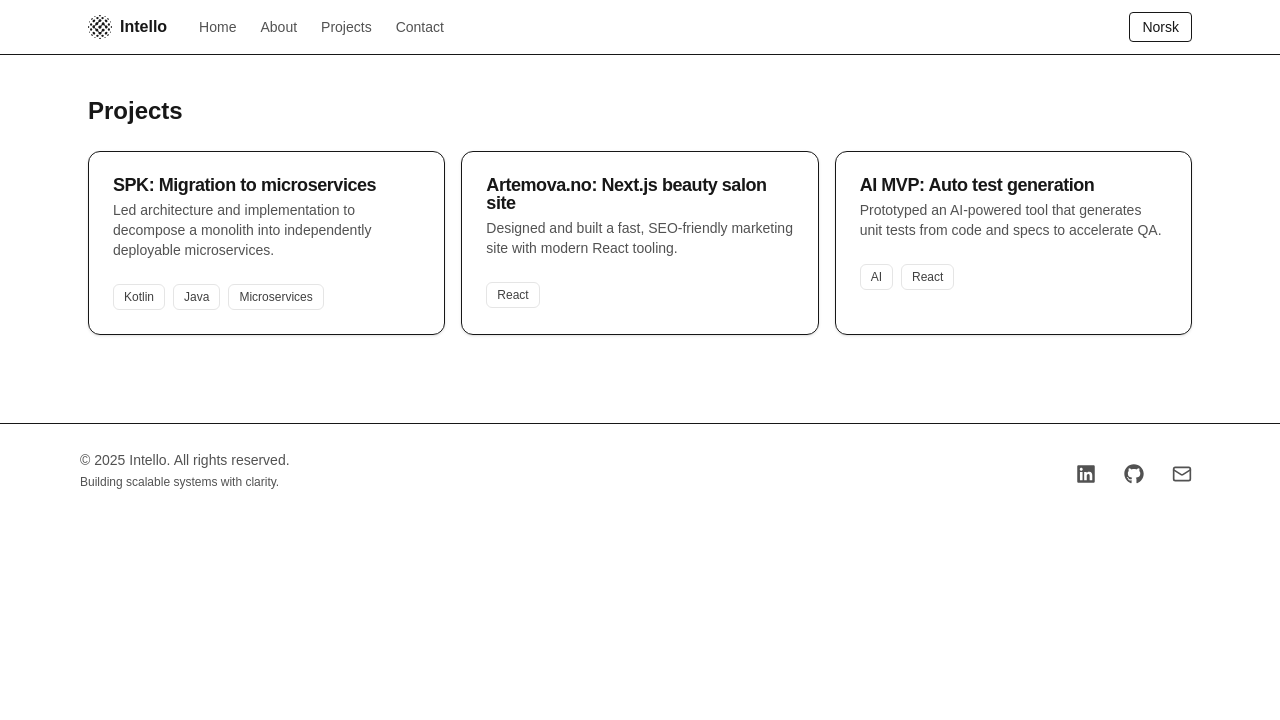
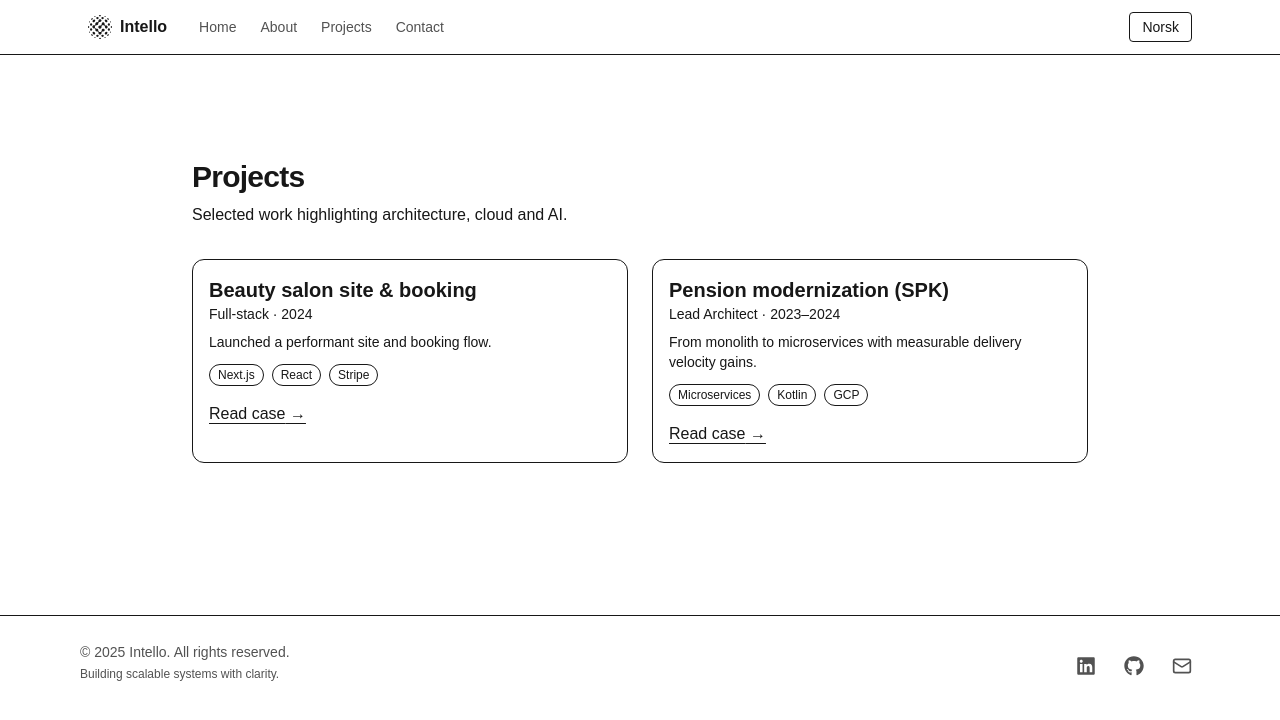
Before and after one commit to finnrobertk/intello-website, a Next.js app: page /en/projects in a window 1280 px wide. Shown: the top 720 px of the page. Built offline with nearby package versions, Linux system fonts and the light colour scheme.

Commit message:
feat: implement MDX-based project portfolio with i18n support

```diff
--- /dev/null
+++ b/app/[locale]/projects/[slug]/page.tsx
@@ -0,0 +1,32 @@
+import fs from "node:fs";
+import Link from "next/link";
+import { getTranslations, setRequestLocale } from "next-intl/server";
+import { MDXRemote } from "next-mdx-remote/rsc";
+import { getProjectFile } from "@/lib/projects";
+
+export default async function ProjectDetail({
+  params,
+}: {
+  params: Promise<{ locale: string; slug: string }>
+}) {
+  const { locale, slug } = await params;
+  setRequestLocale(locale);
+  const t = await getTranslations("projects");
+
+  const file = getProjectFile(locale, slug);
+  const source = fs.readFileSync(file, "utf8");
+
+  return (
+    <main className="mx-auto max-w-3xl px-4 md:px-0 py-12 md:py-16">
+      <article className="prose prose-slate dark:prose-invert">
+        <MDXRemote source={source} />
+      </article>
+      <Link
+        href={`/${locale}/projects`}
+        className="mt-8 inline-block text-primary underline underline-offset-4"
+      >
+        ← {t("back")}
+      </Link>
+    </main>
+  );
+}
--- a/app/[locale]/projects/page.tsx
+++ b/app/[locale]/projects/page.tsx
@@ -1,36 +1,43 @@
-import {getTranslations, setRequestLocale} from 'next-intl/server';
-import ProjectCard from '@/components/ProjectCard';
+import Link from 'next/link';
+import { getTranslations, setRequestLocale } from 'next-intl/server';
+import { listProjects } from '@/lib/projects';
 
 export default async function ProjectsPage({
-  params
+  params,
 }: {
   params: Promise<{ locale: string }>
 }) {
   const { locale } = await params;
   setRequestLocale(locale);
-  const t = await getTranslations('Pages.projects');
-  const p = await getTranslations('ProjectList');
+  const t = await getTranslations('projects');
+  const items = listProjects(locale);
 
   return (
-    <div className="space-y-6">
-      <h1 className="text-2xl font-bold">{t('title')}</h1>
-      <div className="grid grid-cols-1 gap-4 sm:grid-cols-2 lg:grid-cols-3">
-        <ProjectCard
-          title={p('spk.title')}
-          description={p('spk.description')}
-          tags={p.raw('spk.tags') as string[]}
-        />
-        <ProjectCard
-          title={p('artemova.title')}
-          description={p('artemova.description')}
-          tags={p.raw('artemova.tags') as string[]}
-        />
-        <ProjectCard
-          title={p('aimvp.title')}
-          description={p('aimvp.description')}
-          tags={p.raw('aimvp.tags') as string[]}
-        />
+    <main className="mx-auto max-w-4xl px-4 md:px-0 py-12 md:py-16">
+      <h1 className="text-3xl font-bold tracking-tight">{t('title')}</h1>
+      <p className="mt-2 text-muted-foreground">{t('intro')}</p>
+
+      <div className="mt-8 grid gap-6 md:grid-cols-2">
+        {items.map((p) => (
+          <article key={p.slug} className="rounded-xl border p-4 hover:bg-accent/40 transition">
+            <h2 className="text-xl font-semibold">{p.title}</h2>
+            <p className="text-sm text-muted-foreground">{[p.role, p.year].filter(Boolean).join(' · ')}</p>
+            {p.summary && <p className="mt-2 text-sm">{p.summary}</p>}
+            {p.tags?.length ? (
+              <div className="mt-3 flex flex-wrap gap-2 text-xs text-muted-foreground">
+                {p.tags.map((tg) => (
+                  <span key={tg} className="rounded-full border px-2 py-0.5">
+                    {tg}
+                  </span>
+                ))}
+              </div>
+            ) : null}
+            <Link href={`/${locale}/projects/${p.slug}`} className="mt-4 inline-block text-primary underline underline-offset-4">
+              {t('readMore')} →
+            </Link>
+          </article>
+        ))}
       </div>
-    </div>
+    </main>
   );
 }
--- /dev/null
+++ b/content/projects/beauty-booking.en.mdx
@@ -0,0 +1,11 @@
+---
+title: "Beauty salon site & booking"
+slug: "beauty-booking"
+role: "Full-stack"
+year: "2024"
+tags: ["Next.js","React","Stripe"]
+summary: "Launched a performant site and booking flow."
+---
+
+## Overview
+…
--- /dev/null
+++ b/content/projects/beauty-booking.nb.mdx
@@ -0,0 +1,11 @@
+---
+title: "Nettside og booking for salong"
+slug: "beauty-booking"
+role: "Full-stack"
+year: "2024"
+tags: ["Next.js","React","Stripe"]
+summary: "Lanserte rask nettside og bookingflyt."
+---
+
+## Oversikt
+…
--- /dev/null
+++ b/content/projects/spk-modernization.en.mdx
@@ -0,0 +1,17 @@
+---
+title: "Pension modernization (SPK)"
+slug: "spk-modernization"
+role: "Lead Architect"
+year: "2023–2024"
+tags: ["Microservices","Kotlin","GCP"]
+summary: "From monolith to microservices with measurable delivery velocity gains."
+---
+
+## Problem
+Legacy monolith slowed delivery…
+
+## Solution
+Service boundaries, Kotlin + Spring Boot, CI/CD…
+
+## Impact
+Reduced lead time by 45%…
--- /dev/null
+++ b/content/projects/spk-modernization.nb.mdx
@@ -0,0 +1,17 @@
+---
+title: "Modernisering av pensjon (SPK)"
+slug: "spk-modernization"
+role: "Løsningsarkitekt"
+year: "2023–2024"
+tags: ["Mikrotjenester","Kotlin","GCP"]
+summary: "Fra monolitt til mikrotjenester med målbare forbedringer."
+---
+
+## Problem
+Eldre monolitt ga treg leveranse…
+
+## Løsning
+Tjenestegrenser, Kotlin + Spring Boot, CI/CD…
+
+## Effekt
+Redusert ledetid med 45 %…
--- /dev/null
+++ b/lib/projects.ts
@@ -0,0 +1,32 @@
+import fs from "node:fs";
+import path from "node:path";
+import matter from "gray-matter";
+
+const ROOT = path.join(process.cwd(), "content", "projects");
+
+export type ProjectMeta = {
+  title: string; slug: string; role?: string; year?: string;
+  tags?: string[]; summary?: string;
+};
+
+export function getProjectFile(locale: string, slug: string) {
+  const candidate = path.join(ROOT, `${slug}.${locale}.mdx`);
+  if (fs.existsSync(candidate)) return candidate;
+  // fallback to en
+  return path.join(ROOT, `${slug}.en.mdx`);
+}
+
+export function listProjects(locale: string): ProjectMeta[] {
+  const files = fs.readdirSync(ROOT).filter(f => f.endsWith(`.${locale}.mdx`) || f.endsWith(".en.mdx"));
+  // prefer locale file when both exist by using a map with slug key
+  const map = new Map<string, ProjectMeta>();
+  for (const file of files) {
+    const src = fs.readFileSync(path.join(ROOT, file), "utf8");
+    const { data } = matter(src);
+    const meta = data as unknown as ProjectMeta;
+    if (typeof meta?.slug === 'string') {
+      map.set(meta.slug, meta);
+    }
+  }
+  return Array.from(map.values());
+}
--- a/messages/en/index.ts
+++ b/messages/en/index.ts
@@ -110,6 +110,12 @@ const en = {
       body: "Thanks for reaching out! I’ll get back to you shortly.",
     },
   },
+  projects: {
+    title: "Projects",
+    intro: "Selected work highlighting architecture, cloud and AI.",
+    readMore: "Read case",
+    back: "Back to projects",
+  },
 } as const;
 
 export default en;
--- a/messages/nb/index.ts
+++ b/messages/nb/index.ts
@@ -110,6 +110,12 @@ const nb = {
       body: "Takk for at du tok kontakt! Jeg svarer deg så snart jeg kan.",
     },
   },
+  projects: {
+    title: "Prosjekter",
+    intro: "Utvalgte oppdrag innen arkitektur, sky og AI.",
+    readMore: "Les case",
+    back: "Tilbake til prosjekter",
+  },
 } as const;
 
 export default nb;
--- a/package.json
+++ b/package.json
@@ -12,6 +12,7 @@
   "dependencies": {
     "@next/mdx": "^15.5.2",
     "clsx": "^2.1.1",
+    "gray-matter": "^4.0.3",
     "lucide-react": "^0.542.0",
     "next": "15.5.2",
     "next-intl": "^3.26.5",
```
Also changed, not shown: 1 other file (tests, documents, lock files or other folders).
